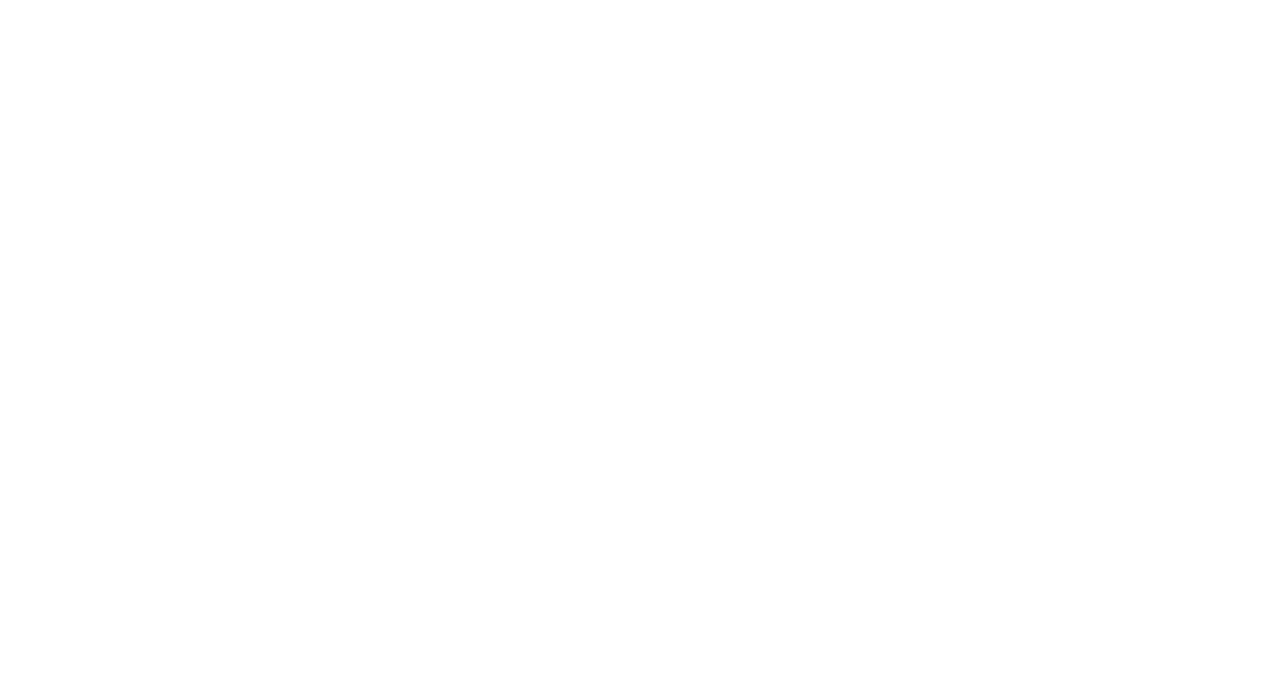
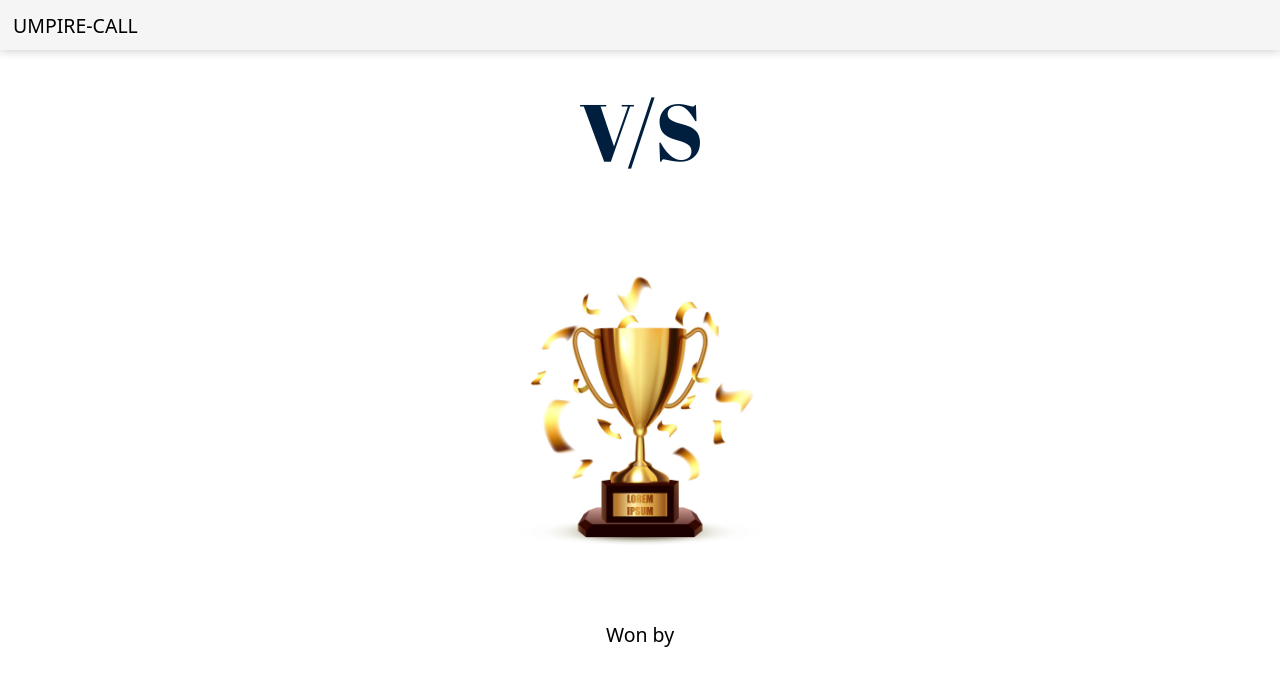
Before and after one commit to vaibhav348/umpirecall, a React (Create React App) app: page /index in a window 1280 px wide. Before the commit this address had no page. Shown: the top 686 px of the page. Built offline with nearby package versions, Linux system fonts and the light colour scheme.

Commit message:
Added winning page

```diff
--- a/src/App.js
+++ b/src/App.js
@@ -1,10 +1,17 @@
 import React, { useState } from 'react'
 import "./App.css";
+import Winner from './componets/winner';
 import ScoreBorde from './componets/scoreboard/ScoreBorde.jsx'
 import { BrowserRouter, Route, Routes } from 'react-router-dom'
 import Home from './componets/home/index.jsx'
 
 const App = () => {
+  const[winningteamdata, setwinningteamdata]= useState([])
+const winningdata=(teamwindata)=>{
+  setwinningteamdata([teamwindata])
+  console.log(teamwindata)
+}
+
   const [teamOver, setTeamOver]=useState([])
   const addData = (teamOverData) =>{
     setTeamOver([teamOverData])
@@ -14,7 +21,8 @@ const App = () => {
 <BrowserRouter>
 <Routes>
   <Route path='/' element= {<Home addData={addData}/>} />
- <Route path='/ScoreBorde' element={<ScoreBorde teamOver={teamOver} />} />
+ <Route path='/ScoreBorde' element={<ScoreBorde teamOver={teamOver} winningdata={winningdata} />} />
+ <Route path='/index' element={<Winner winningteamdata={winningteamdata}/>} />
  </Routes>
 </BrowserRouter>
  </>
--- a/src/componets/scoreboard/ScoreBorde.jsx
+++ b/src/componets/scoreboard/ScoreBorde.jsx
@@ -3,6 +3,7 @@ import cimg from "../../assets/c.png";
 import Header from "../header/Header";
 import { useState } from 'react'
 import Home from "../home";
+import { useNavigate } from "react-router-dom";
 // import { toHaveErrorMessage } from "@testing-library/jest-dom/matchers";
 
 function KeypadPopup({ onSelectNumber, setIsPopupOpen, handleNoBallRuns }) {
@@ -27,7 +28,8 @@ function KeypadPopup({ onSelectNumber, setIsPopupOpen, handleNoBallRuns }) {
 
 
 
-const ScoreBorde = ({teamOver}) => {
+const ScoreBorde = ({teamOver , winningdata}) => {
+    const navigate = useNavigate();
     const [runWicketData, setRunWicketData] = useState([]);
     const [currentRun, setCurrentRun] = useState(0);
     const [currentWicket, setCurrentWicket] = useState(0);
@@ -37,10 +39,58 @@ const ScoreBorde = ({teamOver}) => {
     const [selectedNumber, setSelectedNumber] = useState(null);
     const [isPopupOpen, setIsPopupOpen] = useState(false);
 const [maxOver, setMexOver]= useState( teamOver.map((team)=> team.selectedOvers));
+const [teamone, setTeamOne] = useState( teamOver.map((team)=>team.teamA));
+const [teamtwo, setTeamTwo] = useState( teamOver.map((team)=>team.teamB));
 
 
 
+const [inning, setInning]= useState(1);
+const [target, setTarget]= useState(0)
 
+const handleinneng=()=>{
+    if(inning===1){handlefirstinneng();}
+    else {handlesecondinneng();}
+}
+
+//innenig 1 handle
+const handlefirstinneng=()=>{
+    if(currentWicket>=10 || over>=maxOver){
+
+        setTarget(currentRun+1);
+        setBallCount(0);
+        setCurrentRun(0);
+        setCurrentWicket(0)
+        setOver(0)
+        setRunWicketData([])
+        setInning(inning+1)
+        alert(`first inning is completed and target is ${currentRun+1} from Team ${teamone} !!!` )
+    }
+}
+// const [winnerteam, setwinnerteam]=useState("");
+// const [lossTeam, setLossTeam]= useState("");
+const handlesecondinneng=()=>{
+    if(currentWicket<10 && over<maxOver && currentRun>target){
+        // setwinnerteam(teamtwo);
+        // setLossTeam(teamone);
+        // alert(`team ${teamtwo} is winner `)
+        winningdata({
+            winnerteam:teamtwo,
+            lossTeam:teamone,
+        })
+        navigate("/index");
+    }
+    else if(currentWicket>=10 || over >= maxOver){
+        // setwinnerteam(teamone);
+        // setLossTeam(teamtwo)
+
+        // alert(`team ${teamone} is winer `);
+        winningdata({
+            winnerteam:teamone,
+            lossTeam:teamtwo,
+          })
+        navigate("/index");
+    }
+}
 
     const openPopup = () => {
         setIsPopupOpen(true);
@@ -51,6 +101,7 @@ const [maxOver, setMexOver]= useState( teamOver.map((team)=> team.selectedOvers)
         setRunWicketData(newRunWicketData);
         setCurrentRun(currentRun + runs);
         setCurrentWicket(currentWicket + wickets);
+
     }
 
 
@@ -63,6 +114,7 @@ const [maxOver, setMexOver]= useState( teamOver.map((team)=> team.selectedOvers)
             setBallCount(0)
             setOver(over + 1)
         }
+
     };
     const updateRunWicket = (runs, wickets) => {
         const newRunWicketData = [...runWicketData, { runs, wickets, over, ballCount }];
@@ -70,6 +122,7 @@ const [maxOver, setMexOver]= useState( teamOver.map((team)=> team.selectedOvers)
         setCurrentRun(currentRun + runs);
         setCurrentWicket(currentWicket + wickets);
         handleBowl();
+        handleinneng();
     };
 
     const undoLastAction = () => {
@@ -95,36 +148,46 @@ const [maxOver, setMexOver]= useState( teamOver.map((team)=> team.selectedOvers)
                        <div className="firstsection">
 
                         <p className='runs'>Runs/Out : {currentRun}/{currentWicket}</p>
-                        <p className='over'>Over:{over}.{ballCount}</p>
+                        <p className='over'>Over:{over}.{ballCount}/{maxOver}</p>
                        </div>
                        <div className="team">
                         <div className="team1">
 
                             <p className="teamtitle">
-                           {
-                            teamOver.map((team)=>
-                            <div>
-                                {team.teamA}
-                            </div>
-                            )
-                           }
+                            {teamone}
                             </p>
                             <p className="target">
-                                Target:123(10.7)
+                            {
+                                (inning===1)
+                                ?
+                                <div>
+Batting
+                                </div>
+                                :
+                                <div>
+
+                                Target:{target}
+                                </div>
+                            }
                             </p>
 
                         </div>
                         <div className="team2">
                             <p className="teamtitle">
+                           {teamtwo}
+                            </p>
+                            <p className="target">
                             {
-                            teamOver.map((team)=>
-                            <div>
-                                {team.teamB}
-                            </div>
-                            )
-                           }
-                            </p>
-                            <p className="target"> {maxOver}playing...</p>
+                                (inning===1)
+                                ?
+                                <div>
+                                    Balling
+                                </div>
+                                :
+                                <div>
+                                    Batting
+                                </div>
+                            }</p>
                         </div>
                     </div>
                     </div>
--- /dev/null
+++ b/src/componets/winner/index.jsx
@@ -0,0 +1,61 @@
+import React, { useState } from 'react'
+import "./winner.css"
+import vs from "../../assets/vs.jpeg";
+import trophy from "../../assets/trophy.jpeg"
+
+const Winner = ({winningteamdata}) => {
+
+const [winteam, setWinteam]= useState( winningteamdata.map((win)=> win.winnerteam));
+const [lossteam, setLossteam]= useState( winningteamdata.map((loss)=> loss.lossTeam));
+
+const [winScore, setwinScore]= useState( winningteamdata.map((winrun)=>winrun.winScore));
+
+  return (
+    <>
+
+
+          <header className="winnerheader">
+    <h1 className='headertitle'>UMPIRE-CALL</h1>
+  </header>
+
+  <main>
+<section className="mainsection">
+
+    <div className="container">
+      <div className="box">
+        {/* <img className="team1" src={team1} alt="team1" /> */}
+
+<h1 className="teamname">{winteam}</h1>
+
+      </div>
+      <div className="box">
+        <img className="vs" src={vs} alt="versus symbol" />
+      </div>
+      <div className="box">
+
+<h1 className="teamname">{lossteam}</h1>
+        {/* <img className="team2" src={team2} alt="team2" /> */}
+      </div>
+
+
+    </div>
+    <div className="zoom-in-out-box">
+        <img src={trophy} alt="trophy" />
+      </div>
+
+    <div className="bottom-div">
+      <p className='regult_heading'><span>{winteam}</span> Won by</p>
+
+{/* <p className='regult_heading'>{winScore} Runs in 10.8 over</p> */}
+    </div>
+  </section>
+  </main>
+
+    {/* <footer>
+      <h1>@CopyRight-Umpire Decision 2023-20...</h1>
+    </footer> */}
+  </>
+  )
+}
+
+export default Winner
--- /dev/null
+++ b/src/componets/winner/winner.css
@@ -0,0 +1,99 @@
+
+*{
+    padding: 0;
+    margin: 0;
+    box-sizing: border-box;
+    font-family: monospace;
+  }
+  span {
+    text-transform: uppercase;
+    font-weight: 900;
+    color: #cd0000;
+}
+  .winnerheader {
+    background-color: whitesmoke;
+    width: 100%;
+    height: 50px;
+    box-shadow: 0px 0px 10px #c1c1c1;
+    display: flex;
+    align-items: center;
+    position: fixed;
+    justify-content: space-between;
+  top: 0;
+  padding: 0px 1rem;
+  }
+  main {
+    display: flex;
+    align-items: center;
+    justify-content: center;
+    height: 90vh;
+}
+
+  .headertitle{
+    font-family: system-ui;
+    color: rgb(0, 0, 0);
+    text-shadow: 2px 2px 4px #ffffff;
+    font-size: 1.5rem;
+  }
+  h1.heading {
+    padding: 20px;
+    text-transform: uppercase;
+    text-align: center;
+    font-size: x-large;
+    color: black;
+   }
+   img.vs {
+    width: 20vh;
+}
+h1.teamname {
+  font-family: fantasy;
+  letter-spacing: 3px;
+}
+.regult_heading{
+  font-family: system-ui;
+  font-weight: 400;
+}
+
+
+.container {
+  display: flex;
+  justify-content: space-evenly;
+  align-items: center;
+}
+.zoom-in-out-box {
+  display: flex;
+  justify-content: center;
+  width: 100%;
+  align-items: center;
+  height: 53vh;
+
+  animation: zoom-in-zoom-out 5s ease infinite;
+}
+
+.zoom-in-out-box img {
+
+  padding: inherit;
+
+  height: 200px;
+  width: 200px;
+}
+
+
+@keyframes zoom-in-zoom-out {
+  0% {
+    transform: scale(1, 1);
+  }
+  50% {
+    transform: scale(1.5, 1.5);
+  }
+  100% {
+    transform: scale(1, 1);
+  }
+}
+
+.bottom-div{
+  margin: auto;
+
+  text-align: center;
+    font-size: 1.5rem;
+}
```
Also changed, not shown: src/assets/trophy.jpeg (added), src/assets/vs.jpeg (added).
